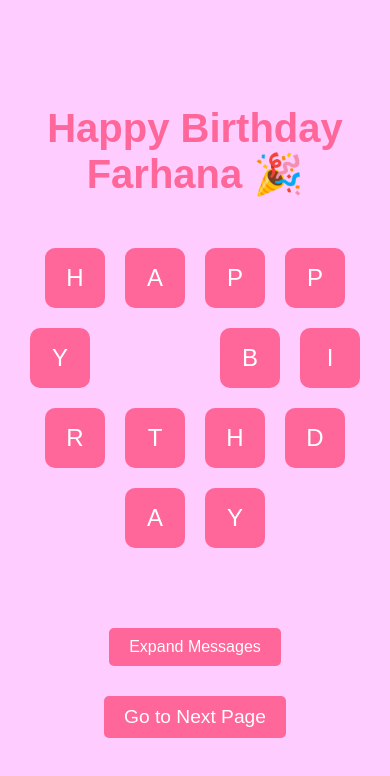
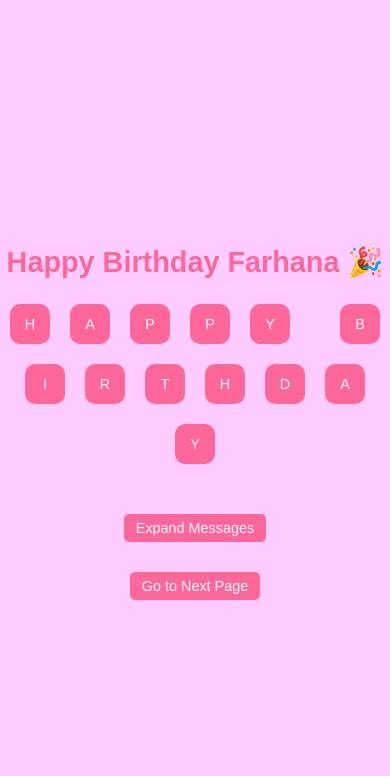
Before and after one commit to ankit-kazi/Happy-birthday-farhana, a plain HTML site: page nextpage.html in a window 390 px wide. Drawn offline with Linux system fonts and the light colour scheme.

Commit message:
Update nextpage.html

```diff
--- a/nextpage.html
+++ b/nextpage.html
@@ -22,12 +22,13 @@
             align-items: center;
             text-align: center;
             overflow: hidden;
+            font-size: 16px;
         }
 
         h1 {
             font-size: 2.5em;
             color: #ff6699;
-            margin-bottom: 40px;
+            margin-bottom: 20px;
         }
 
         .letter-container {
@@ -39,15 +40,15 @@
         }
 
         .letter-box {
-            width: 60px;
-            height: 60px;
+            width: 50px;
+            height: 50px;
             margin: 10px;
             background-color: #ff6699;
             color: white;
             display: flex;
             align-items: center;
             justify-content: center;
-            font-size: 1.5em;
+            font-size: 1.2em;
             cursor: pointer;
             border-radius: 10px;
             transition: background-color 0.3s ease;
@@ -76,7 +77,7 @@
             display: none;
             margin-top: 30px;
             text-align: left;
-            font-size: 1.2em;
+            font-size: 1em;
             color: #444;
         }
 
@@ -102,12 +103,6 @@
             margin: 10px 0;
         }
 
-        /* Corrected gap between Y and B */
-        .letter-box-gap {
-            margin-right: 60px;
-        }
-
-        /* Added larger gap between Y and B */
         .letter-box-gap2 {
             margin-right: 120px; /* Larger gap between Y and B */
         }
@@ -116,7 +111,7 @@
             opacity: 0;
             transform: translateX(-50%);
             animation: expandMessage 2s forwards;
-            display: block; /* Ensure each message appears on a new line */
+            display: block;
             margin-bottom: 10px;
             text-align: left;
         }
@@ -183,6 +178,66 @@
             background-color: #ff3366;
         }
 
+        /* Media Query for Phone Compatibility */
+        @media (max-width: 768px) {
+            h1 {
+                font-size: 2em;
+                margin-bottom: 20px;
+            }
+
+            .letter-box {
+                width: 45px;
+                height: 45px;
+                font-size: 1em;
+            }
+
+            .letter-container {
+                margin-bottom: 30px;
+            }
+
+            .expand-button, .next-button {
+                font-size: 1em;
+                padding: 8px 16px;
+            }
+
+            .message-line {
+                font-size: 1em;
+            }
+
+            .letter-box-gap2 {
+                margin-right: 60px;
+            }
+        }
+
+        @media (max-width: 480px) {
+            h1 {
+                font-size: 1.8em;
+                margin-bottom: 15px;
+            }
+
+            .letter-box {
+                width: 40px;
+                height: 40px;
+                font-size: 0.9em;
+            }
+
+            .letter-container {
+                margin-bottom: 20px;
+            }
+
+            .expand-button, .next-button {
+                font-size: 0.9em;
+                padding: 6px 12px;
+            }
+
+            .message-line {
+                font-size: 0.9em;
+            }
+
+            .letter-box-gap2 {
+                margin-right: 40px;
+            }
+        }
     </style>
 </head>
 <body>
```
